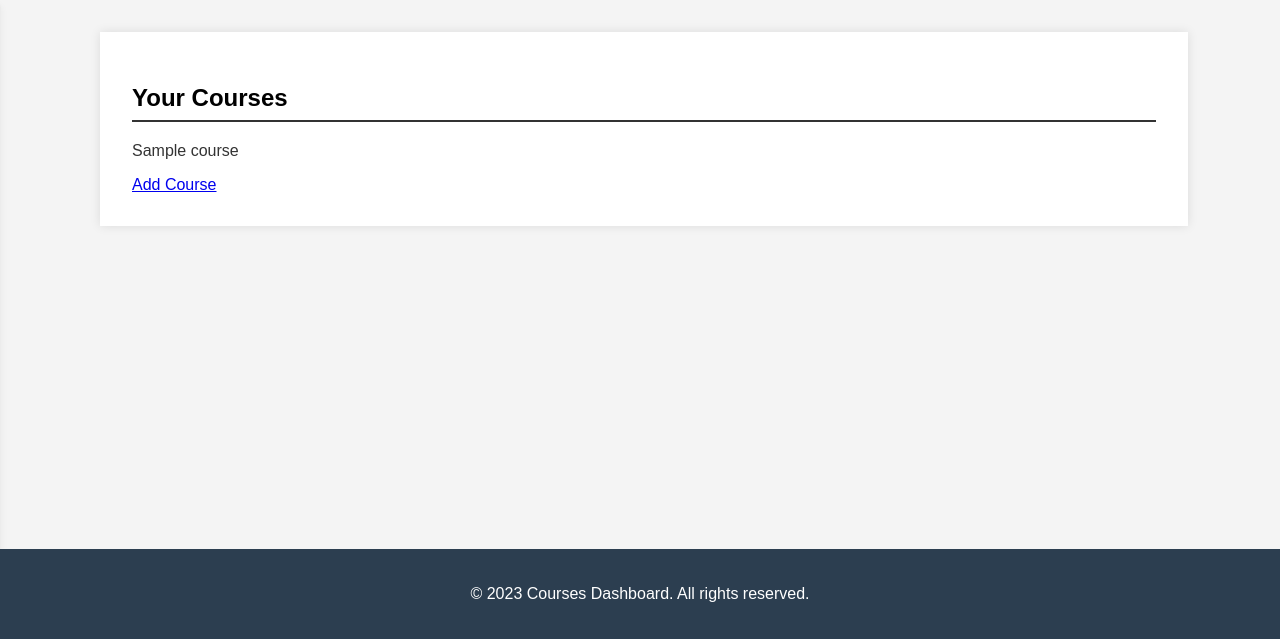
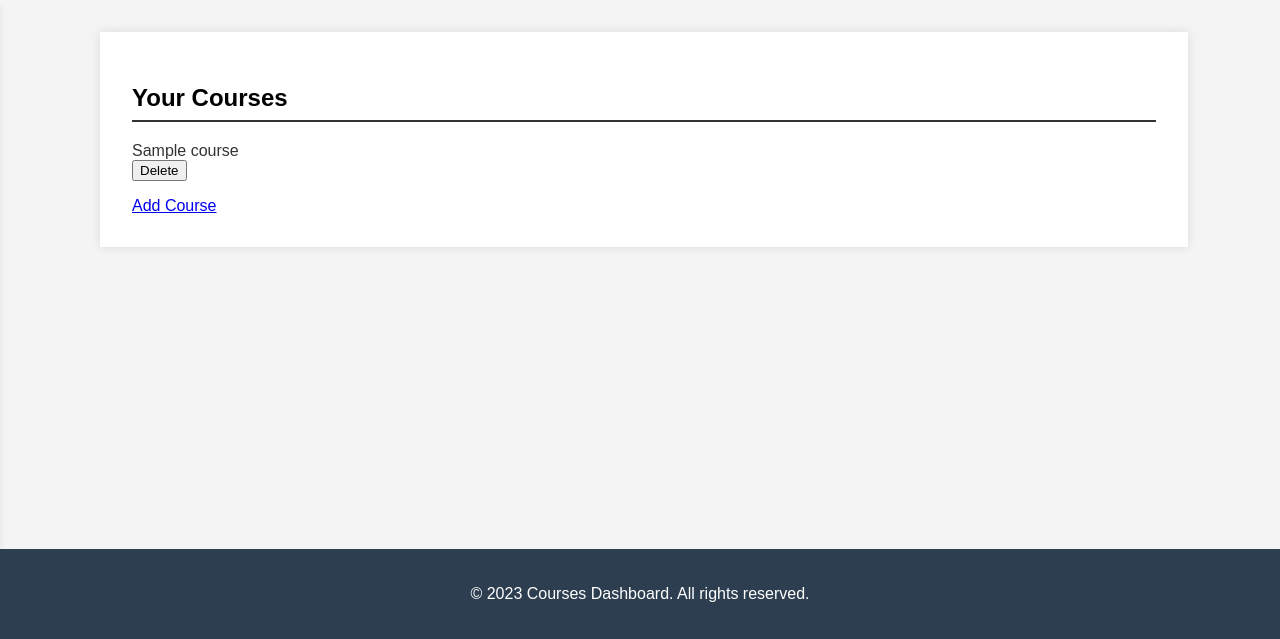
Before and after one commit to JoshuaChou10/GradeGenius, a Flask app: page /dashboard in a window 1280 px wide. Shown: the part 161-800 px from the top of the page. Run offline with Flask 3, Linux system fonts and the light colour scheme; a user stored in the database is signed in; tables that the repository leaves empty hold one stand-in row (values such as "Sample post").

Commit message:
Created delete course functionality

```diff
--- a/routes.py
+++ b/routes.py
@@ -219,6 +219,51 @@ def udpate_grade(course_id):
             return render_template("not_found.html")
     return redirect(url_for('course_details',course_id=course_id))
 
+@app.route('/course/<int:course_id>/delete',methods=["POST"])
+def delete_course(course_id):
+    if request.form.get('_method') == 'DELETE':
+        course=None
+        if 'user_id' in session:
+            course=Course.query.get(course_id)
+            if not course:
+                return render_template("not_found.html")
+            #TODO Disassosiate from user if needed.
+            db.session.delete(course)
+            db.session.commit()
+
+        else:
+            courses=session.get('temporary_courses',[])
+            courses=[c for c in courses if c["id"]!=course_id]
+            session["temporary_courses"]=courses
+        flash('Course deleted successfully!', 'success')
+        return redirect(url_for('dashboard'))
+    else:
+        flash('Invalid method', 'error')
+        return redirect(url_for('courses_dashboard'))
+
+# @app.route('/course/<int:course_id>/assessment/<int:assessment_id>/delete',methods=["DELETE"])
+# def delete_assessment(course_id, assessment_id):
+#     assessment=None
+#     if 'user_id' in session:
+#         assessment=Assessment.query.get(assessment_id)
+#          #TODO Disassosiate from course if needed.
+#         if not assessment:
+#             return redirect(url_for("course_details",course_id=course_id))
+#         db.session.delete(assessment)
+#         db.session.commit()
+#     else:
+#         courses=session.get('temporary_courses',[])
+#         course=None
+#         for c in courses:
+#             if c["id"]==course_id:
+#                 course=c
+#         for a in course['assessments']:
+#             if a["id"]==assessment_id:
+#                 course['assessments'].pop(a)
+#                 break
+#         session["temporary_courses"]['assessments']=course['assessments']
+#     return redirect(url_for('course_details',course_id=course_id))
+
 @app.route('/signup', methods=['POST', 'GET'])
 def signup():
     if request.method == 'POST':
--- a/templates/dashboard.html
+++ b/templates/dashboard.html
@@ -4,7 +4,6 @@
 {% block title %}Courses Dashboard{% endblock %}
 
 {% block stylesheets %}
-
     <link rel="stylesheet" href="{{ url_for('static', filename='css/dashboard.css') }}">
 {% endblock %}
 
@@ -12,15 +11,22 @@
 
 {% block content %}
 
-
     <section class="courses-list">
         <h2>Your Courses</h2>
         <ul>
             {% for course in courses %}
-                <li><a href="{{ url_for('course_details', course_id=course.id) }}">{{ course.name }}</a></li>
+                <li>
+                    <a href="{{ url_for('course_details', course_id=course.id) }}">{{ course.name }}</a>
+                    <!-- Delete button in form -->
+                    <form action="{{ url_for('delete_course', course_id=course.id) }}" method="post">
+                        <input type="hidden" name="_method" value="DELETE">
+                        <input type="submit" value="Delete">
+                    </form>
+                </li>
             {% endfor %}
         </ul>
     </section>
 
     <a href="{{ url_for('create_course') }}" class="btn">Add Course</a>
+
 {% endblock %}
```
